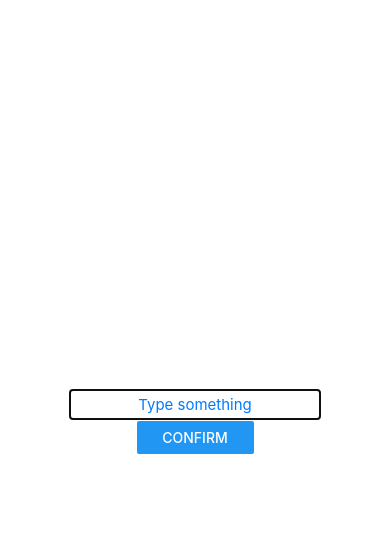
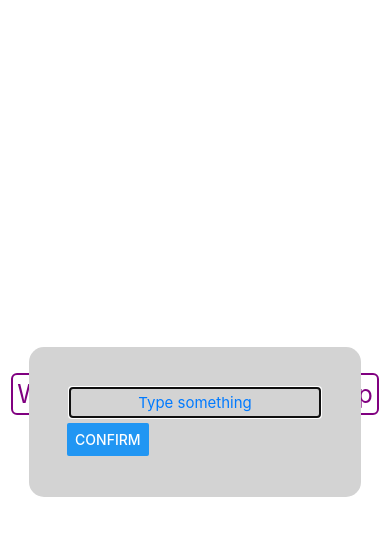
Before and after one commit to yingyulam/cs5520, a React Native app: screen / in a window 390 px wide. Both pictures are taken after a click on the button "ADD A GOAL". Shown: the top 536 px of the page. Built offline with nearby package versions, Linux system fonts and the light colour scheme.

Commit message:
Styled the Modal

```diff
--- a/Components/Input.js
+++ b/Components/Input.js
@@ -16,8 +16,9 @@
   }
 
   return (
-    <Modal animationType="slide" visible={isModalVisible}>
+    <Modal animationType="slide" visible={isModalVisible} transparent={true}>
       <View style={styles.container}>
+        <View style={styles.popup}>
           <TextInput style={styles.input}
               placeholder="Type something"
               autoCorrect={true}
@@ -50,6 +51,7 @@
             />
             </View>
         </View>
+      </View>
     </Modal>
   )
 }
@@ -60,7 +62,7 @@
 const styles = StyleSheet.create({
   container: {
     flex: 1,
-    backgroundColor: '#fff',
+    // backgroundColor: '#fff',
     alignItems: 'center',
     justifyContent: 'center',
   },
@@ -74,10 +76,18 @@
     color: "#007AFF"
   },
   feedback: {
-    fontSize: 15
+    fontSize: 15,
+    textAlign: "center",
+    padding: 1
   },
   button: {
     width: '30%',
     margin: 1,
+    alignItems: 'center'
   },
+  popup: {
+    padding: 40,
+    borderRadius: 15,
+    backgroundColor: "#d3d3d3"
+  }
 })
```
Lines whose indentation alone changed are shown as unchanged.
